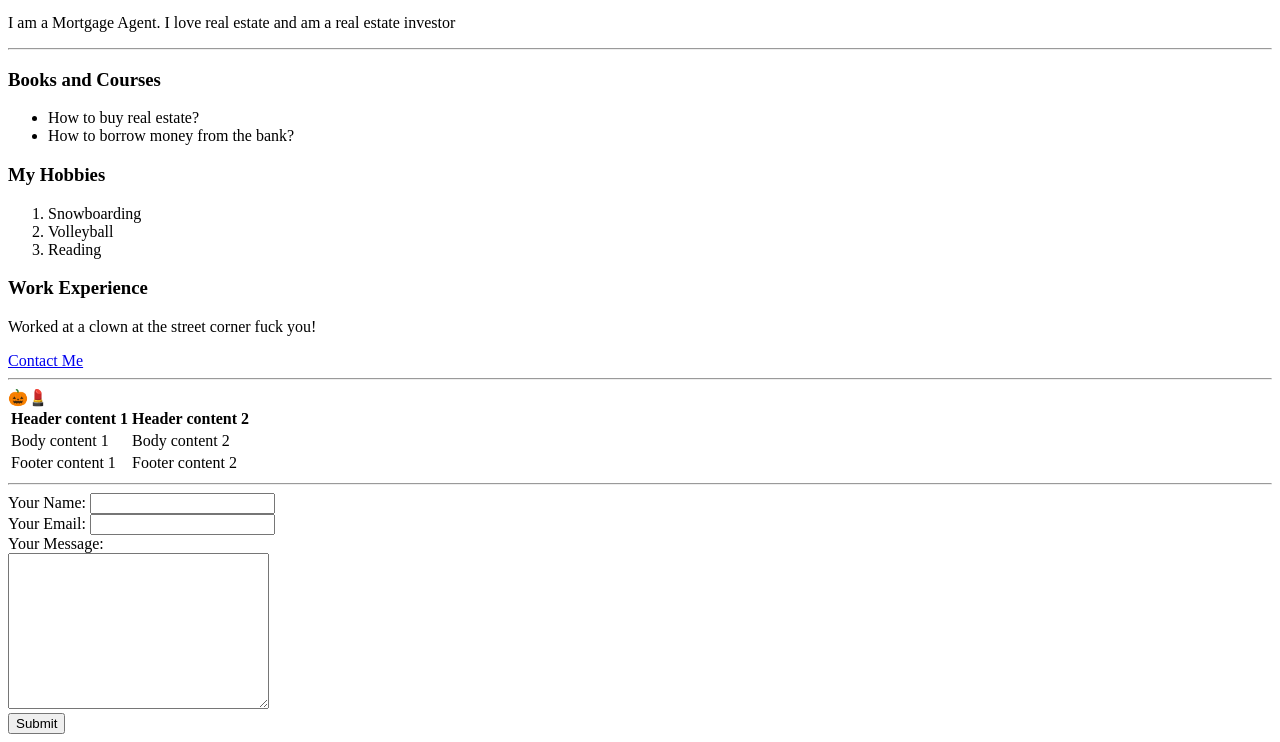
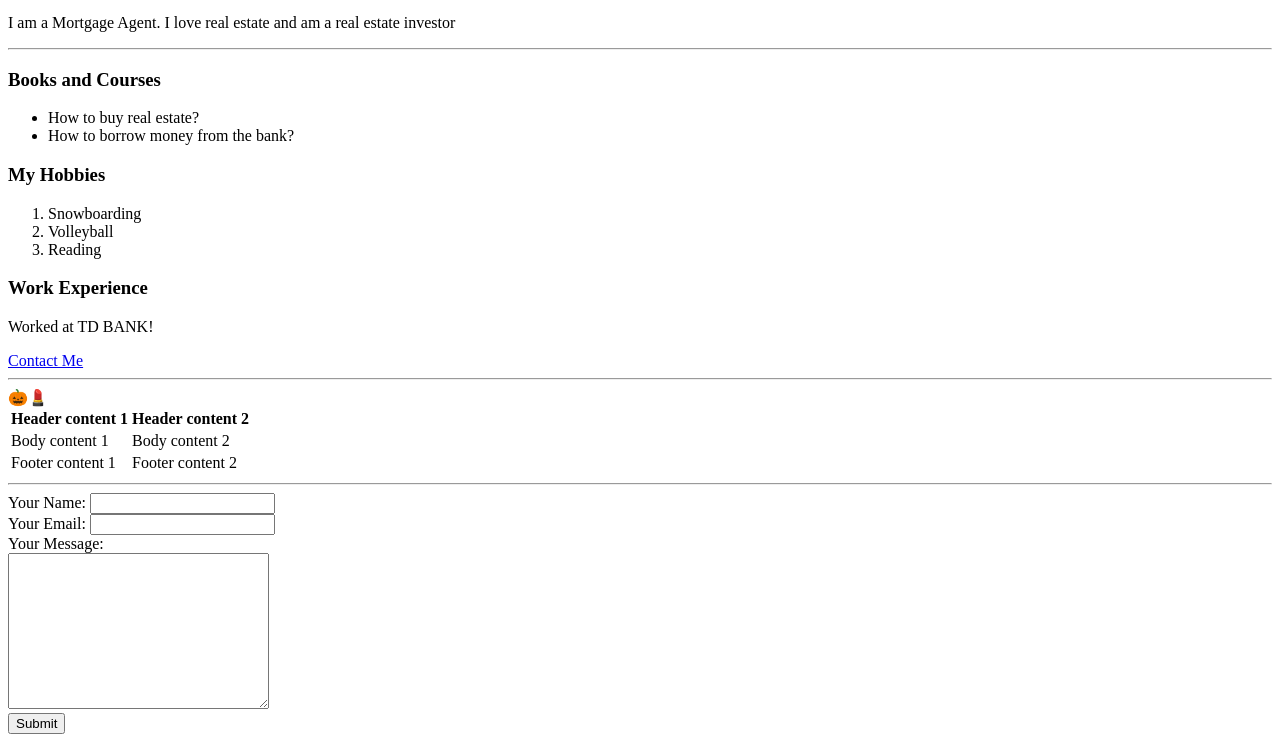
Before and after one commit to boostgroup/test, a plain HTML site: page index.html in a window 1280 px wide. Shown: the part 152-894 px from the top of the page. Drawn offline with Linux system fonts and the light colour scheme.

Commit message:
Update index.html

```diff
--- a/index.html
+++ b/index.html
@@ -25,7 +25,7 @@
     <li>Reading</li>
   </ol>
   <h3>Work Experience</h3>
-  <p>Worked at a clown at the street corner fuck you!</p>
+  <p>Worked at TD BANK!</p>
   <a href="contact.html">Contact Me</a>
   <hr>
 <!-- You can add emojis from windows keyboard -->
```
